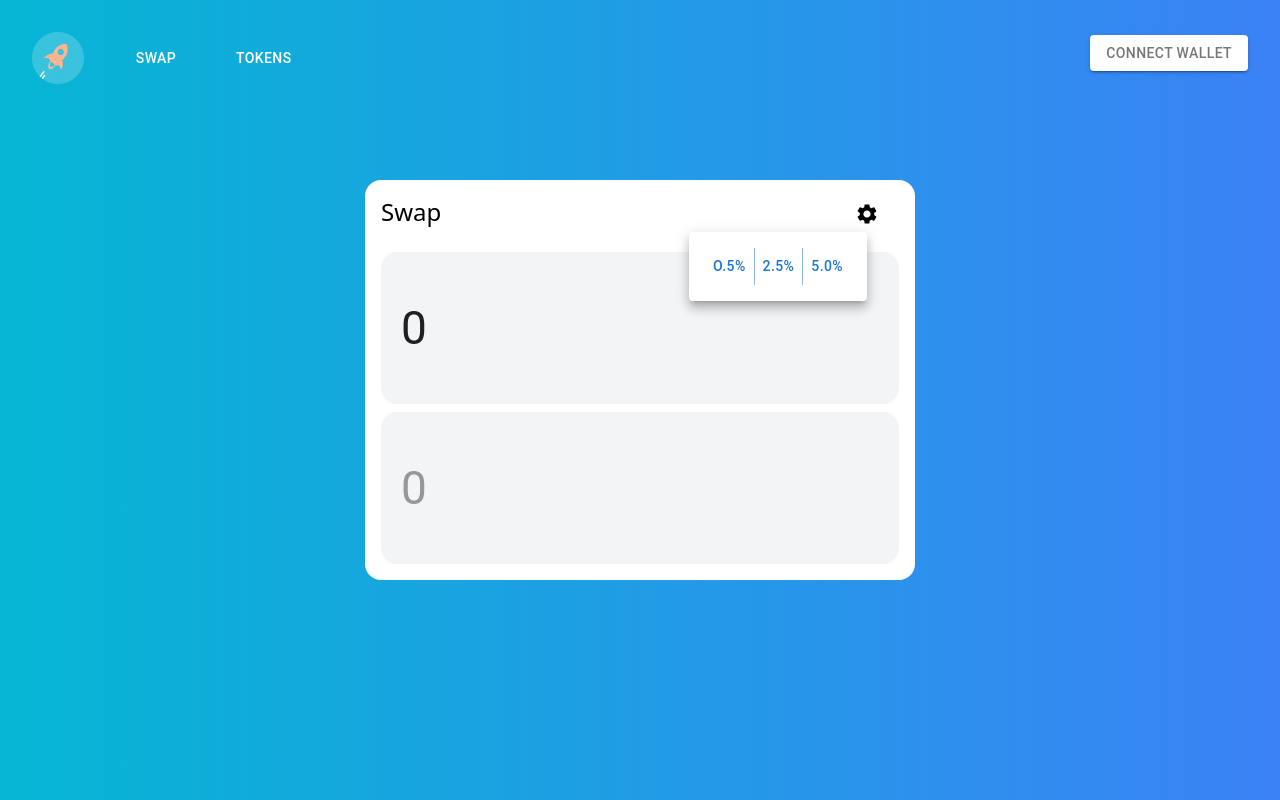
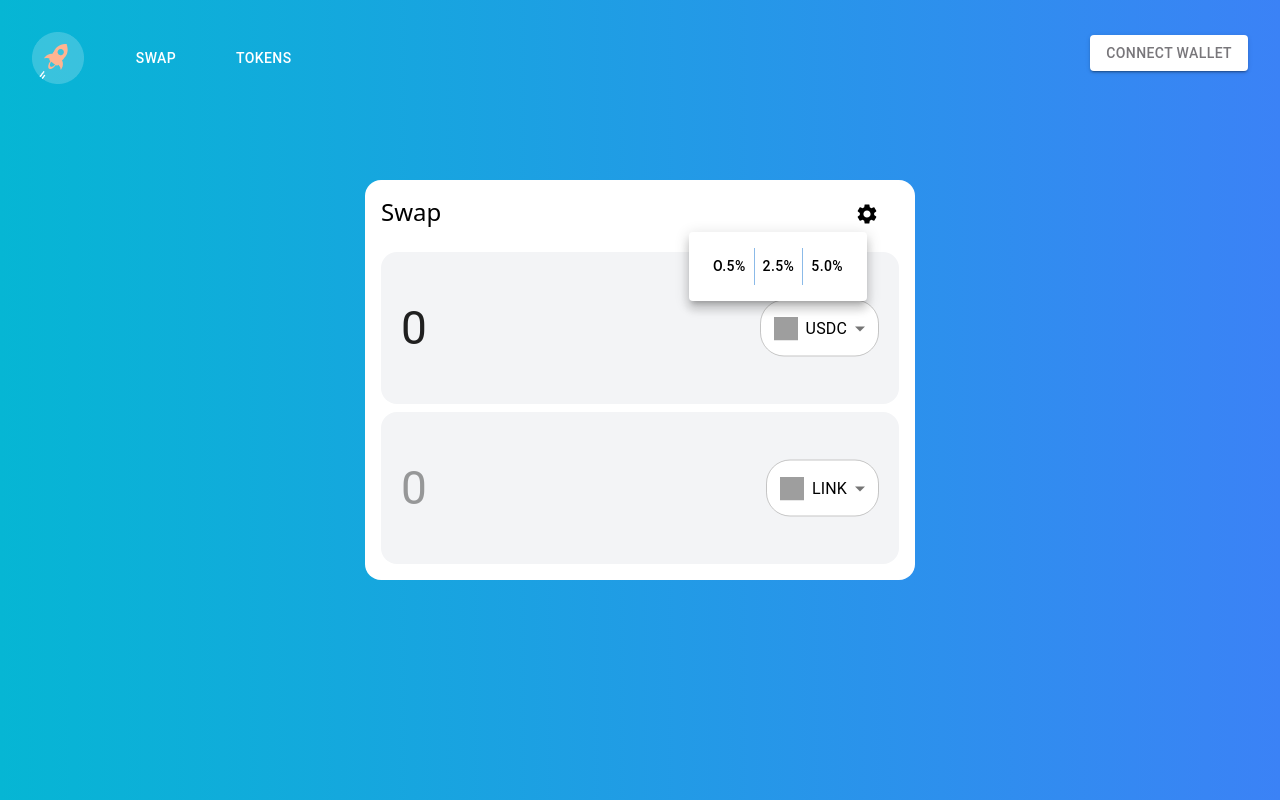
Before and after one commit to Aza-saitbot/web3-dex, a React (Create React App) app in the folder front/: page / in a window 1280 px wide. Both pictures are taken after a click on the button 867 px from the left and 214 px from the top of the page. Built offline with nearby package versions, Linux system fonts and the light colour scheme; grey boxes are pictures that could not be loaded.

Commit message:
feat/swap - added 2 inputs for set token 1,2 and added style

```diff
--- a/front/src/components/Swap.js
+++ b/front/src/components/Swap.js
@@ -1,17 +1,28 @@
 import React, { useRef, useState } from 'react'
 import SettingsIcon from '@mui/icons-material/Settings'
-import { Button, ButtonGroup, Input, Popover, TextField } from '@mui/material'
+import { Button, ButtonGroup, Input, MenuItem, Popover, Select, TextField } from '@mui/material'
+import tokenList from '../tokenList.json'
 
 const buttons = [
-  <Button key={0.5}>O.5%</Button>,
-  <Button key={2.5}>2.5%</Button>,
-  <Button key={5.0}>5.0%</Button>
+  <Button className={'!text-black'} key={0.5}>O.5%</Button>,
+  <Button className={'!text-black'} key={2.5}>2.5%</Button>,
+  <Button className={'!text-black'} key={5.0}>5.0%</Button>
 ]
+
+const settingsProps = {
+  input: {
+    style: {
+      fontSize: 46
+    }
+  }
+}
 const Swap = () => {
   const [isOpenPopup, setIsOpenPopup] = useState(false)
   const [anchorEl, setAnchorEl] = useState(null)
-  const [tokenOneAmount,setTokenOneAmount]=useState(0)
-  const [tokenTwoAmount,setTokenTwoAmount]=useState(0)
+  const [tokenOneAmount, setTokenOneAmount] = useState(0)
+  const [tokenTwoAmount, setTokenTwoAmount] = useState(0)
+  const [tokenOne, setTokenOne] = useState(tokenList[0].ticker);
+  const [tokenTwo, setTokenTwo] = useState(tokenList[1].ticker);
 
   const handleClick = (event) => {
     setAnchorEl(event.currentTarget)
@@ -23,19 +34,19 @@ const Swap = () => {
     setIsOpenPopup(false)
   }
 
-  const onChange=(e)=>{
+  const onChangeAmount = (e) => {
     setTokenOneAmount(e.target.value)
   }
 
   const open = Boolean(anchorEl)
   const id = open ? 'simple-popover' : undefined
 
-  const settingsProps = {
-    input: {
-      style: {
-        fontSize: 46
-      }
-    }
+  const handleChangeOneToken = (event) => {
+    setTokenOne(event.target.value)
+  }
+
+  const handleChangeTwoToken = (event) => {
+    setTokenTwo(event.target.value)
   }
 
   return (
@@ -61,16 +72,47 @@ const Swap = () => {
             onClose={handleClose}
           >
             <div className={'p-4'}>
-              <ButtonGroup variant="text" aria-label="Basic button group">
+              <ButtonGroup  variant="text" aria-label="Basic button group">
                 {buttons}
               </ButtonGroup>
             </div>
           </Popover>
         </div>
         <div className={'grid gap-2 mt-5'}>
-          <Input componentsProps={settingsProps} className={'w-full bg-gray-100 rounded-2xl pl-5'} disableUnderline={true} placeholder={'0'} value={tokenOneAmount} onChange={onChange}  />
+          <div className={'relative'}>
+            <Input componentsProps={settingsProps} className={'w-full h-full bg-gray-100 rounded-2xl pl-5'} disableUnderline={true}
+                   placeholder={'0'} value={tokenOneAmount} onChange={onChangeAmount}/>
+            <div className={'absolute top-1/2 right-5 -translate-y-1/2'}>
+              <Select className={'!rounded-3xl bg-white !text-black'} defaultValue={tokenOne} value={tokenOne} onChange={handleChangeOneToken}>
+                {tokenList.filter(token => token.ticker !== tokenTwo).map(token =>
+                  <MenuItem key={token.ticker} value={token.ticker}>
+                    <div className={'flex gap-2'}>
+                      <img className={'h-6 w-6'} src={token.img} alt={token.ticker}/>
+                      <div>{token.ticker}</div>
+                    </div>
+                  </MenuItem>)
+                }
+              </Select>
+            </div>
+          </div>
 
-          <Input componentsProps={settingsProps} className={'w-full bg-gray-100 rounded-2xl pl-5'} disableUnderline={true} placeholder={'0'} value={tokenTwoAmount} disabled={true} onChange={onChange}  />
+         <div className={'relative'}>
+           <Input componentsProps={settingsProps} className={'w-full h-full bg-gray-100 rounded-2xl pl-5'} disableUnderline={true} placeholder={'0'}
+                  value={tokenTwoAmount} disabled={true} onChange={onChangeAmount}/>
+           <div className={'absolute top-1/2 right-5 -translate-y-1/2'}>
+             <Select className={'!rounded-3xl bg-white !text-black'} value={tokenTwo} onChange={handleChangeTwoToken}>
+               {tokenList.filter(token => token.ticker !== tokenOne).map(token =>
+                 <MenuItem key={token.ticker} value={token.ticker}>
+                   <div className={'flex gap-2'}>
+                     <img className={'h-6 w-6'} src={token.img} alt={token.ticker}/>
+                     <div>{token.ticker}</div>
+                   </div>
+                 </MenuItem>)
+               }
+             </Select>
+           </div>
+         </div>
+
         </div>
       </div>
     </div>
--- /dev/null
+++ b/front/src/tokenList.json
@@ -0,0 +1,95 @@
+[
+    {
+        "ticker": "USDC",
+        "img": "https://cdn.moralis.io/eth/0xa0b86991c6218b36c1d19d4a2e9eb0ce3606eb48.png",
+        "name": "USD Coin",
+        "address": "0xa0b86991c6218b36c1d19d4a2e9eb0ce3606eb48",
+        "decimals": 6
+    },
+    {
+        "ticker": "LINK",
+        "img": "https://cdn.moralis.io/eth/0x514910771af9ca656af840dff83e8264ecf986ca.png",
+        "name": "Chainlink",
+        "address": "0x514910771af9ca656af840dff83e8264ecf986ca",
+        "decimals": 18
+    },
+    {
+        "ticker": "USDT",
+        "img": "https://cdn.moralis.io/eth/0xdac17f958d2ee523a2206206994597c13d831ec7.png",
+        "name": "Tether USD",
+        "address": "0xdac17f958d2ee523a2206206994597c13d831ec7",
+        "decimals": 6
+    },
+    {
+        "ticker": "GUSD",
+        "img": "https://cdn.moralis.io/eth/0x056fd409e1d7a124bd7017459dfea2f387b6d5cd.png",
+        "name": "Gemini USD",
+        "address": "0x056Fd409E1d7A124BD7017459dFEa2F387b6d5Cd",
+        "decimals": 2
+    },
+    {
+        "ticker": "DAI",
+        "img": "https://cdn.moralis.io/eth/0x6b175474e89094c44da98b954eedeac495271d0f.png",
+        "name": "Dai Stablecoin",
+        "address": "0x6b175474e89094c44da98b954eedeac495271d0f",
+        "decimals": 18
+    },
+    {
+        "ticker": "WETH",
+        "img": "https://cdn.moralis.io/eth/0xc02aaa39b223fe8d0a0e5c4f27ead9083c756cc2.png",
+        "name": "Wrapped Ethereum",
+        "address": "0xc02aaa39b223fe8d0a0e5c4f27ead9083c756cc2",
+        "decimals": 18
+    },
+    {
+        "ticker": "WBTC",
+        "img": "https://cdn.moralis.io/eth/0x2260fac5e5542a773aa44fbcfedf7c193bc2c599.png",
+        "name": "Wrapped Bitcoin",
+        "address": "0x2260fac5e5542a773aa44fbcfedf7c193bc2c599",
+        "decimals": 8
+    },
+    {
+        "ticker": "MATIC",
+        "img": "https://cdn.moralis.io/eth/0x7d1afa7b718fb893db30a3abc0cfc608aacfebb0.png",
+        "name": "Matic Token",
+        "address": "0x7D1AfA7B718fb893dB30A3aBc0Cfc608AaCfeBB0",
+        "decimals": 18
+    },
+    {
+        "ticker": "UNI",
+        "img": "https://cdn.moralis.io/eth/0x1f9840a85d5af5bf1d1762f925bdaddc4201f984.png",
+        "name": "Uniswap",
+        "address": "0x1f9840a85d5af5bf1d1762f925bdaddc4201f984",
+        "decimals": 18
+    },
+    {
+        "ticker": "CRV",
+        "img": "https://cdn.moralis.io/eth/0xd533a949740bb3306d119cc777fa900ba034cd52.png",
+        "name": "Curve DAO Token",
+        "address": "0xd533a949740bb3306d119cc777fa900ba034cd52",
+        "decimals": 18
+    },
+    {
+        "ticker": "MKR",
+        "img": "https://cdn.moralis.io/eth/0x9f8f72aa9304c8b593d555f12ef6589cc3a579a2.png",
+        "name": "Maker",
+        "address": "0x9f8f72aa9304c8b593d555f12ef6589cc3a579a2",
+        "decimals": 18
+    },
+    {
+        "ticker": "SHIB",
+        "img": "https://cdn.moralis.io/eth/0x95ad61b0a150d79219dcf64e1e6cc01f0b64c4ce.png",
+        "name": "Shiba Inu",
+        "address": "0x95ad61b0a150d79219dcf64e1e6cc01f0b64c4ce",
+        "decimals": 18
+    },
+    {
+        "ticker": "AAVE",
+        "img": "https://cdn.moralis.io/eth/0x7fc66500c84a76ad7e9c93437bfc5ac33e2ddae9.png",
+        "name": "AAVE",
+        "address": "0x7Fc66500c84A76Ad7e9c93437bFc5Ac33E2DDaE9",
+        "decimals": 18
+    }
+
+
+]
```
